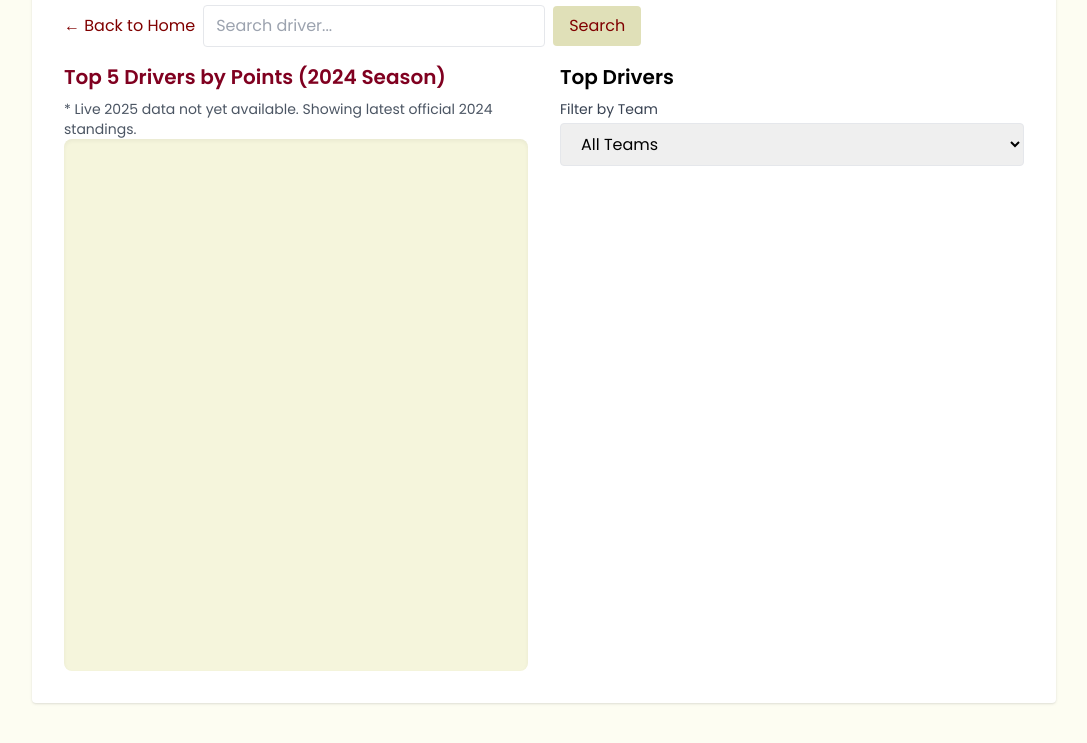
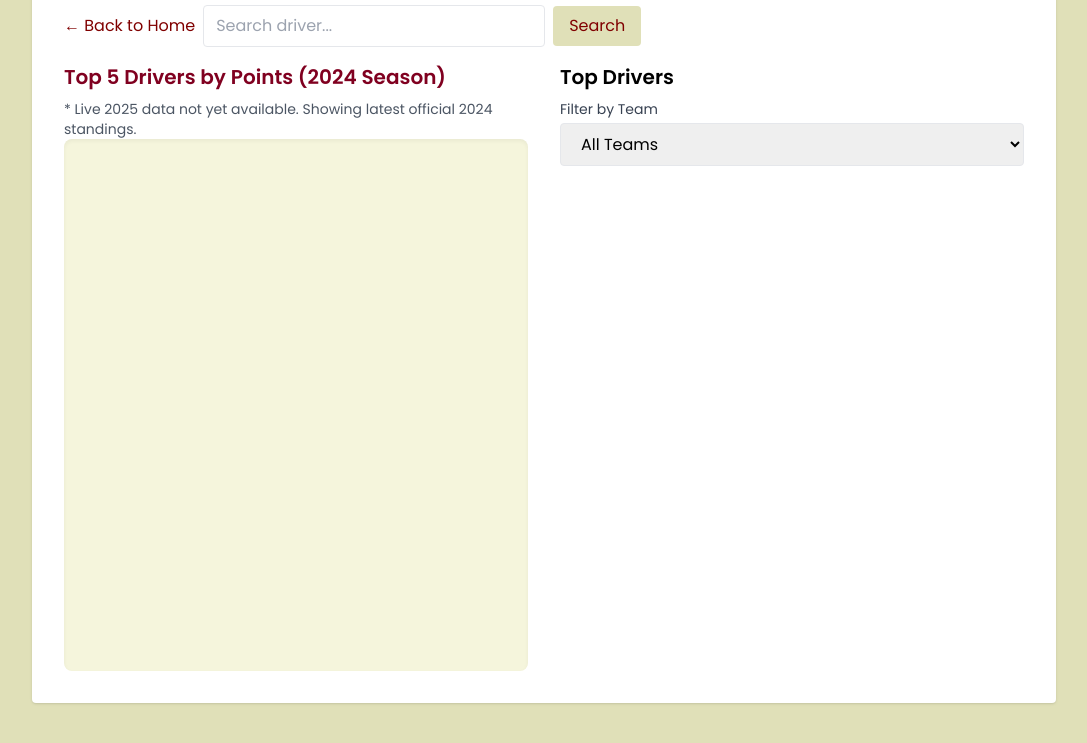
Before and after one commit to nurulnajihahrahim/web-dashboard-project, a plain HTML site: page f1-dashboard.html in a window 1280 px wide. Shown: the part 135-878 px from the top of the page, without its empty margins (96-1183 px from the left). Drawn offline with nearby package versions, Linux system fonts and the light colour scheme; no server answers.

Commit message:
Change colour background

```diff
--- a/f1-dashboard.html
+++ b/f1-dashboard.html
@@ -26,7 +26,7 @@
   <script src="https://cdn.jsdelivr.net/npm/chart.js"></script>
   <link href="https://fonts.googleapis.com/css2?family=Poppins:wght@400;600;700&display=swap" rel="stylesheet">
 </head>
-<body class="bg-beigeLight pt-12 pb-10 px-4 sm:px-6 font-poppins">
+<body class="bg-beigeDark pt-12 pb-10 px-4 sm:px-6 font-poppins">
   <div class="max-w-5xl mx-auto bg-white p-6 sm:p-8 rounded shadow">
     <h1 class="text-2xl sm:text-3xl font-bold text-maroon text-center mb-6">🏎️ F1 2025 Dashboard</h1>
 
```
Also changed, not shown: index.html (+1 -1 lines), movie-dashboard.html (+1 -1 lines).
